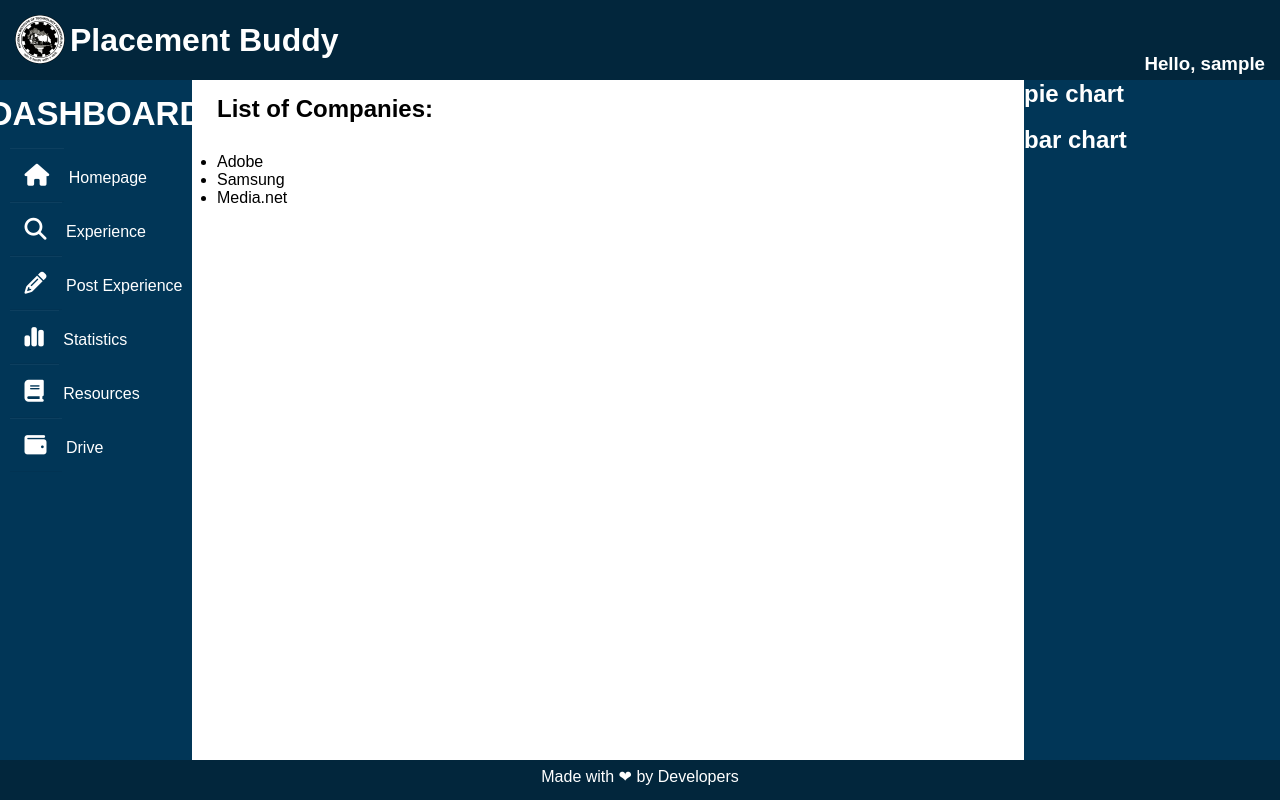
After one commit to mansigarg-nith/PlacementBuddy, a Django app: template templates/student/dashboard.html in a window 1280 px wide. The commit adds this page. Run offline with Django 3.2, Linux system fonts and the light colour scheme; the template is opened without the code that fills it: most values are stand-ins (such as "Sample title", 1, 10 or a date in 2020); some libraries are stand-ins or nearby versions.

Commit message:
linked the dashboard  page and post experience page

```diff
--- a/logapp/views.py
+++ b/logapp/views.py
@@ -1,3 +1,4 @@
+from multiprocessing import context
 from django.http import HttpResponseRedirect
 from django.shortcuts import render, redirect
 from django.contrib.auth.models import User, auth
@@ -15,7 +16,9 @@ def login(request):
         password = request.POST['Password']
         user = auth.authenticate(username = username, password=password)
         if user is not None:
+            context = {'username' : username}
             auth.login(request, user)
+            return render(request,'dashboard.html',context)
         else:
             return HttpResponseRedirect(request.path_info)
     return render(request, 'studentlogin.html')
--- /dev/null
+++ b/static/css/dashboard.css
@@ -0,0 +1,128 @@
+*{
+    margin: 0;
+    padding: 0;
+  }
+  body{
+    width: 100%;
+    height: 100vh;
+    font-family: sans-serif;
+  }
+  .navi {
+    display: flex;
+
+    justify-content: space-between;
+    flex-wrap: wrap;
+    background-color: #02263c;
+    padding: 0 10px;
+    height: 10%;
+
+  }
+
+  .navi > .logo {
+    /* padding: 5px 10px; */
+    display: flex;
+    align-items: center;
+    justify-content: center;
+    color: #ffff;
+
+  }
+
+
+  .navi > .name{
+    display: flex;
+    align-items: flex-end;
+    justify-content: flex-end;
+    padding: 5px;
+    color: #ffff;
+  }
+
+  .logonith{
+    padding: 0 5px;
+  }
+
+
+
+  /* <!-- ----------- main -------- --> */
+
+  .main{
+    display: flex;
+    flex-wrap: wrap;
+  height: 85%;
+  width: 100vw;
+  }
+
+  .menuleft{
+    display: flex;
+    flex-direction: column;
+    background-color: #013657;
+    color: #ffff;
+    align-items: center;
+    justify-content: flex-start;
+    height: 100%;
+    width: 15%;
+  }
+  .heading{
+    font-size: 33px;
+    padding: 15px 0;
+  }
+
+  /* .dash{
+    font-size: 20px;
+    padding: 15px 0;
+  } */
+
+  .dash {
+      padding: 15px;
+      font-size: 22px;
+      border-bottom: 1px solid rgba(0, 0, 0, 0.05);
+      border-top: 1px solid rgba(225, 225, 225, 0.05);
+  }
+
+  .dash a {
+      color: #bdb8d7;
+      display: block;
+  }
+
+  .item:hover{
+      background: #594f8d;
+  }
+  .menucenter{
+    /* background-color: #DFF6FF; */
+    /* background-color: #a8dadc; */
+    width: 65%;
+
+  }
+  .companyName{
+    padding: 15px 25px;
+  }
+
+  .menuright{
+    display: flex;
+    flex-direction: column;
+    width: 20%;
+    background-color: #013657;
+    color: #ffff;
+
+  }
+
+
+
+
+
+
+
+
+  /* ------------------ footer ----------- */
+
+  .foot{
+    text-align: center;
+
+    height: 5%;
+    width: 100vw;
+    background-color: #02263c;
+    color: #ffff;
+  }
+
+  .copyright{
+    padding: 7px;
+  }
--- a/templates/experience/expform.html
+++ b/templates/experience/expform.html
@@ -8,7 +8,7 @@
     <title>NITH Student Experience Form</title>
 
     <!-- Link to CSS Experience Form file -->
-    <link rel="stylesheet" href="css/Experience_Form.css">
+    <link rel="stylesheet" href="{% static 'css/Experience_Form.css' %}">
 </head>
 <body>
     <div>
--- a/templates/logapp/studentlogin.html
+++ b/templates/logapp/studentlogin.html
@@ -28,7 +28,7 @@
 
       <input type="text" name="Username" value="" placeholder="Username">
       <br>
-      <input type="text" name="Password" value="" placeholder="Password">
+      <input type="password" name="Password" value="" placeholder="Password">
       <br>
       <input type="submit" name="submit" value="submit">
     </form>
--- a/templates/logapp/studentregister.html
+++ b/templates/logapp/studentregister.html
@@ -3,7 +3,6 @@
   <head>
     <meta charset="utf-8">
     <title>Register Page</title>
-    <link rel="stylesheet" href="css/register.css">
 
   </head>
   <body>
--- /dev/null
+++ b/templates/student/dashboard.html
@@ -0,0 +1,71 @@
+<!DOCTYPE html>
+<html lang="en" dir="ltr">
+
+<head>
+  <meta charset="utf-8">
+  <title>dashboard</title>
+  {% load static %}
+  <link rel="stylesheet" href="{% static 'css/dashboard.css' %}">
+
+  <link rel="stylesheet" href="https://cdnjs.cloudflare.com/ajax/libs/font-awesome/6.1.1/css/all.min.css" integrity="sha512-KfkfwYDsLkIlwQp6LFnl8zNdLGxu9YAA1QvwINks4PhcElQSvqcyVLLD9aMhXd13uQjoXtEKNosOWaZqXgel0g==" crossorigin="anonymous"
+    referrerpolicy="no-referrer" />
+
+  <script src="https://kit.fontawesome.com/5089963897.js" crossorigin="anonymous"></script>
+
+</head>
+
+<body>
+  <div class="navi">
+    <div class="logo">
+        {% load static %}
+      <img class="logonith" src="{% static 'img/nithlogo.png' %}" alt="NITH" height="50px" width="50px">
+      <h1>Placement Buddy</h1>
+    </div>
+    <div class="name">
+      <h3>Hello, {{ username}}</h3>
+    </div>
+  </div>
+
+  <section class="main">
+    <div class="menuleft">
+      <h1 class="heading">DASHBOARD</h1>
+
+      <ul style="list-style: none;">
+        <li class="item"><a href="#"  style="text-decoration: none; color : white"><i class="fas fa-home dash"></i> Homepage</a></li>
+        <li class="item"><a href="#"  style="text-decoration: none; color : white"><i class="fa-solid fa-magnifying-glass dash"></i> Experience</a></li>
+        <li class="item"><a href="#"  style="text-decoration: none; color : white"><i class="fa-solid fa-pencil dash"></i> Post Experience</a></li>
+        <li class="item"><a href="#"  style="text-decoration: none; color : white"><i class="fa-sharp fa-solid fa-chart-simple dash"></i> Statistics</a></li>
+        <li class="item"><a href="#"  style="text-decoration: none; color : white"><i class="fa-solid fa-book dash"></i> Resources</a></li>
+        <li class="item"><a href="#"  style="text-decoration: none; color : white"><i class="fa-solid fa-wallet dash"></i> Drive</a></li>
+      </ul>
+    </div>
+    <div class="menucenter">
+      <h1 class="companyName">List of Companies:</h1>
+      <ul class="companyName">
+        <li>Adobe</li>
+        <li>Samsung</li>
+        <li>Media.net</li>
+      </ul>
+    </div>
+    <div class="menuright">
+
+      <h1>pie chart</h1>
+      <br>
+      <h1>bar chart</h1>
+    </div>
+
+  </section>
+
+  <!-- footer -->
+
+  <div class="foot">
+
+    <p class="copyright">Made with ❤ by Developers</p>
+
+
+  </div>
+
+</body>
+
+
+</html>
```
Also changed, not shown: static/css/experience_form.css (added, +99 -0 lines), db.sqlite3.
